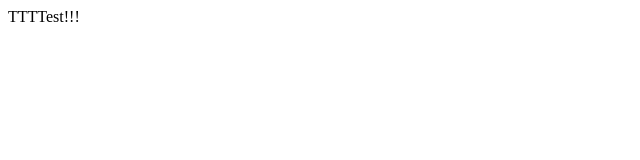
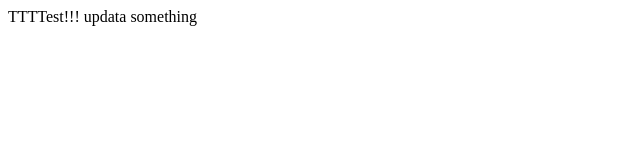
Before and after one commit to ArigatouYC/demo2, a plain HTML site: page index.html in a window 1280 px wide. Shown: the whole page, without its empty margins (0-640 px from the left). Drawn offline with Linux system fonts and the light colour scheme.

Commit message:
Update index.html
yes

```diff
--- a/index.html
+++ b/index.html
@@ -8,5 +8,6 @@
 </head>
 <body>
     TTTTest!!!
+    updata something
 </body>
 </html>
```
